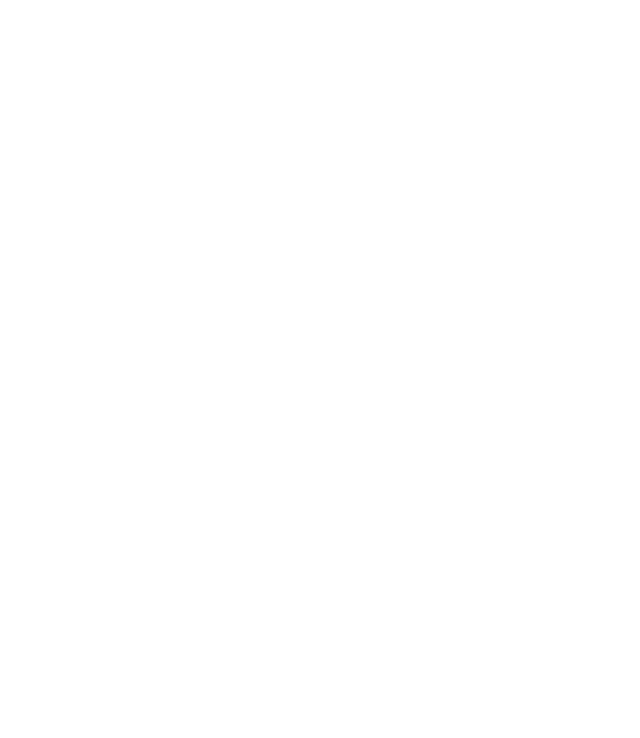
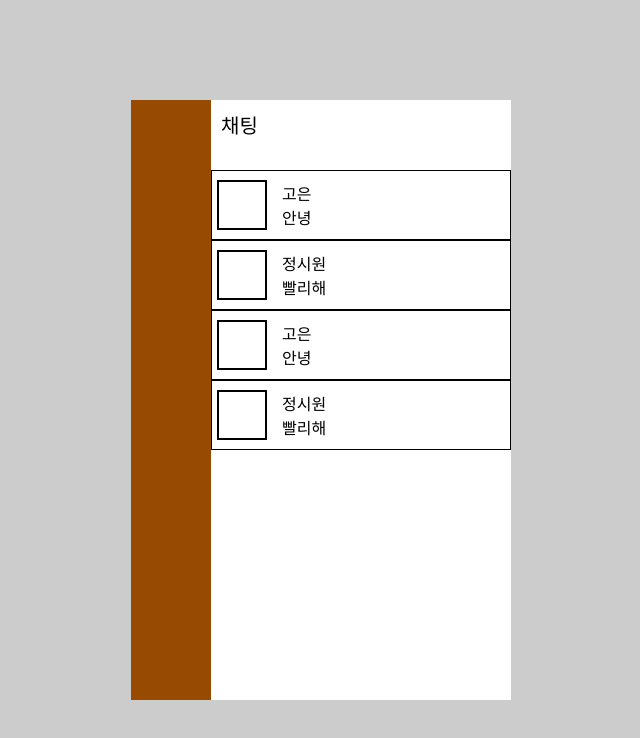
Before and after one commit to puba5/graduation-exhibition, a Next.js app: page /messenger in a window 1280 px wide. Shown: the top 738 px of the page, without its empty margins (319-959 px from the left). Built offline with nearby package versions, Linux system fonts and the light colour scheme.

Commit message:
style : 채팅 레이아웃 생성
styled component를 이용하여 채팅 레이아웃 생성
내부 데이터는 고정 값을 선언하여 그 정보를 뿌려줌

```diff
--- a/pages/messenger.js
+++ b/pages/messenger.js
@@ -1,3 +1,89 @@
+import styled from "styled-components";
+
+const CHATTING_DATA = [
+  {
+    userName: "고은",
+    content: "안녕",
+  },
+  {
+    userName: "정시원",
+    content: "빨리해",
+  },
+  {
+    userName: "고은",
+    content: "안녕",
+  },
+  {
+    userName: "정시원",
+    content: "빨리해",
+  },
+];
+
 export default function Messenger() {
-  return <div></div>;
+  return (
+    <div>
+      <Wrapper>
+        <LeftNav></LeftNav>
+        <ContentWrapper>
+          <ContentHeader>채팅</ContentHeader>
+          <ChattingList>
+            {CHATTING_DATA.map((chatting) => (
+              <Chatting>
+                <UserImage></UserImage>
+                <ChattingContent>
+                  <div>{chatting.userName}</div>
+                  <div>{chatting.content}</div>
+                </ChattingContent>
+              </Chatting>
+            ))}
+          </ChattingList>
+        </ContentWrapper>
+      </Wrapper>
+    </div>
+  );
 }
+
+const Wrapper = styled.div`
+  display: flex;
+  height: 100vh;
+  justify-content: center;
+  align-items: center;
+  background: #cccccc;
+`;
+
+const LeftNav = styled.div`
+  height: 600px;
+  width: 80px;
+  background: #964b00;
+`;
+const ContentWrapper = styled.div`
+  height: 600px;
+  width: 300px;
+  background: white;
+`;
+
+const ContentHeader = styled.div`
+  width: 400px;
+  height: 70px;
+  padding: 10px;
+  font-size: 20px;
+`;
+
+const ChattingList = styled.div``;
+
+const UserImage = styled.div`
+  height: 50px;
+  width: 50px;
+  border: solid 2px black;
+  margin-right: 15px;
+`;
+
+const Chatting = styled.div`
+  height: 70px;
+  padding: 5px;
+  border: solid black 1px;
+  display: flex;
+  align-items: center;
+`;
+
+const ChattingContent = styled.div``;
```
